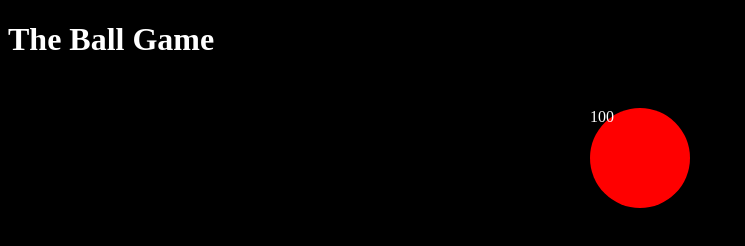
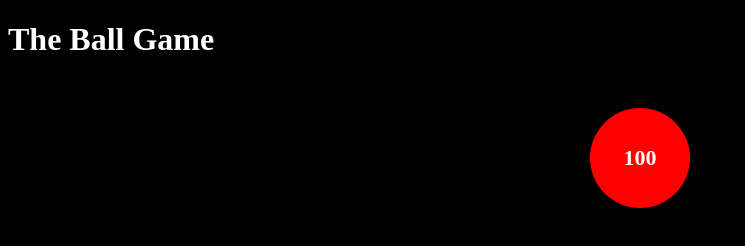
Before and after one commit to idanDujovne/Git-ex, a plain HTML site: page index.html in a window 1280 px wide. Shown: the whole page, without its empty margins (0-745 px from the left). Drawn offline with Linux system fonts and the light colour scheme.

Commit message:
Add more styling to ball text

```diff
--- a/css/style.css
+++ b/css/style.css
@@ -13,4 +13,9 @@ body {
     border-radius: 50%;
     background-color: red;
     margin: 50px auto;
+
+    display: grid;
+    place-content: center;
+    font-size: 22px;
+    font-weight: bold;
 }
```
